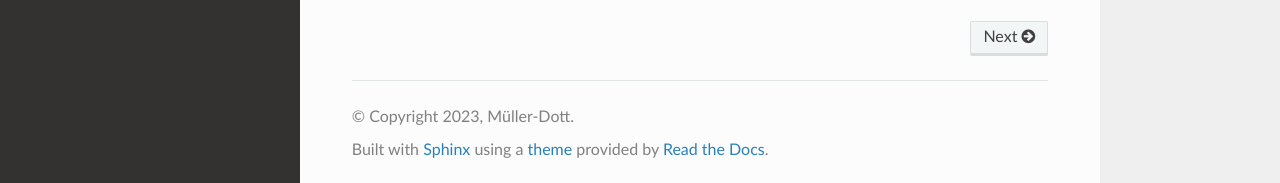
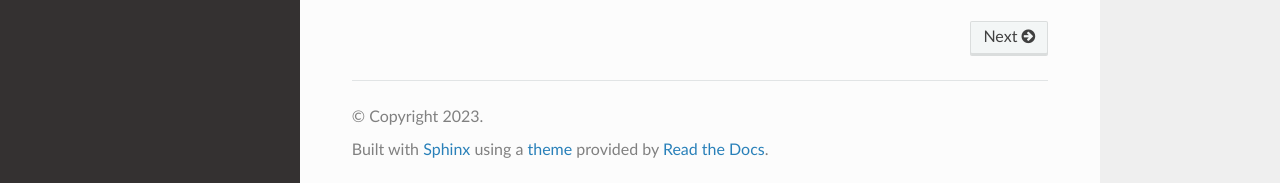
Before and after one commit to smuellerd/pepquery, a Sphinx documentation site: the page built from docs/source/index.rst, in a window 1280 px wide and 1102 px high. Shown: the part 916-1099 px from the top of the window. Built offline with Sphinx 7.4.7 and the Read the Docs theme 2.0.0, drawn with Linux system fonts in a browser that asks for light colours.

Commit message:
Update conf.py

```diff
--- a/docs/source/conf.py
+++ b/docs/source/conf.py
@@ -3,8 +3,7 @@
 # -- Project information
 
 project = 'PepQuery'
-copyright = '2023, Müller-Dott'
-author = 'Müller-Dott''
+copyright = '2023'
 
 release = '0.1'
 version = '0.1.0'
```
